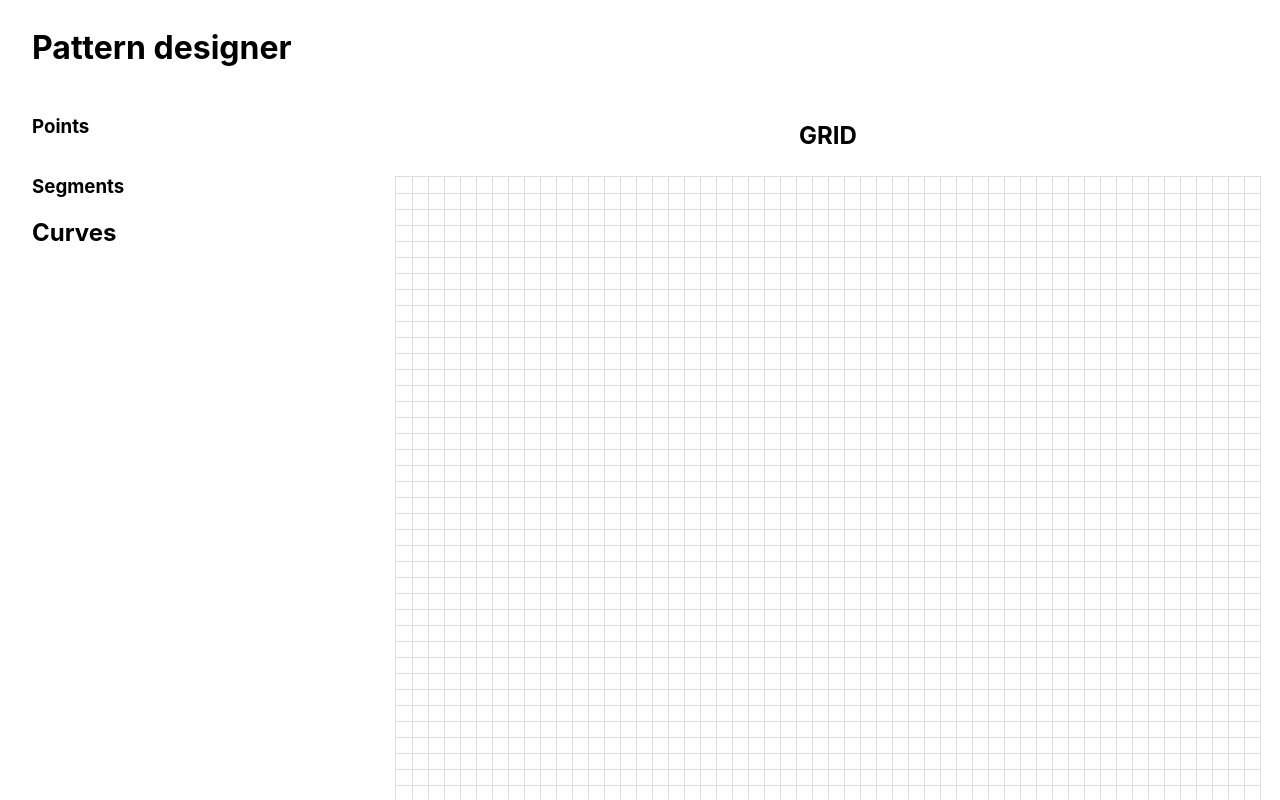
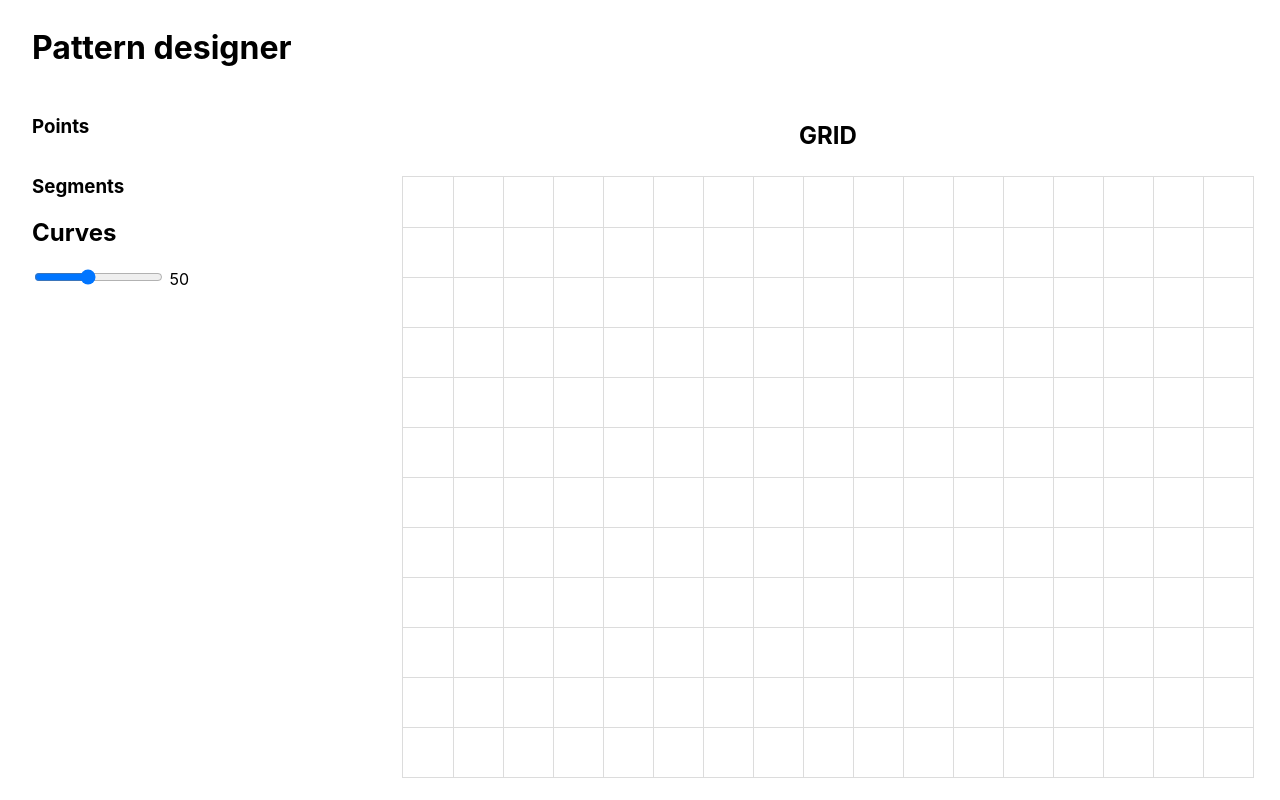
Before and after one commit to MathildeMerx/PatternMaker, a React (Create React App) app: page / in a window 1280 px wide. Built offline with nearby package versions, Linux system fonts and the light colour scheme.

Commit message:
adding a button to change how fine the grid is

```diff
--- a/package.json
+++ b/package.json
@@ -29,8 +29,9 @@
         ],
         "overrides": [
             {
+                "files": "**/*.jsx",
                 "rules": {
-                    "jsx-pascal-case": "off"
+                    "react/jsx-pascal-case": "off"
                 }
             }
         ]
--- a/src/App.jsx
+++ b/src/App.jsx
@@ -9,7 +9,7 @@ import styled from "styled-components";
 function App() {
     let [{ width, height }, containerRef] = useContainerDimensions();
 
-    const gridSpacing = 16;
+    const [gridSpacing, setGridSpacing] = useState(50);
 
     const numCellWidth = Math.floor((width - GRID_MARGIN) / gridSpacing);
 
@@ -42,6 +42,16 @@ function App() {
                         curves={curves}
                         setCurves={setCurves}
                     />
+                    <input
+                        type="range"
+                        min="16"
+                        max="100"
+                        value={gridSpacing}
+                        onChange={(e) => setGridSpacing(e.target.value)}
+                        className="slider"
+                        id="borderRadius"
+                    />{" "}
+                    {gridSpacing}
                 </aside>
                 <S_DesignContent ref={containerRef}>
                     <S_PatternName>GRID</S_PatternName>
--- a/src/CurvePath.jsx
+++ b/src/CurvePath.jsx
@@ -53,7 +53,7 @@ function CurvePath({
             }
             return curvesCopy;
         });
-    }, [controlAbscissa, controlOrdinate, curveIndex, setCurves]);
+    }, [controlAbscissa, controlOrdinate, curveIndex, setCurves, gridSpacing]);
 
     return (
         <>
```
